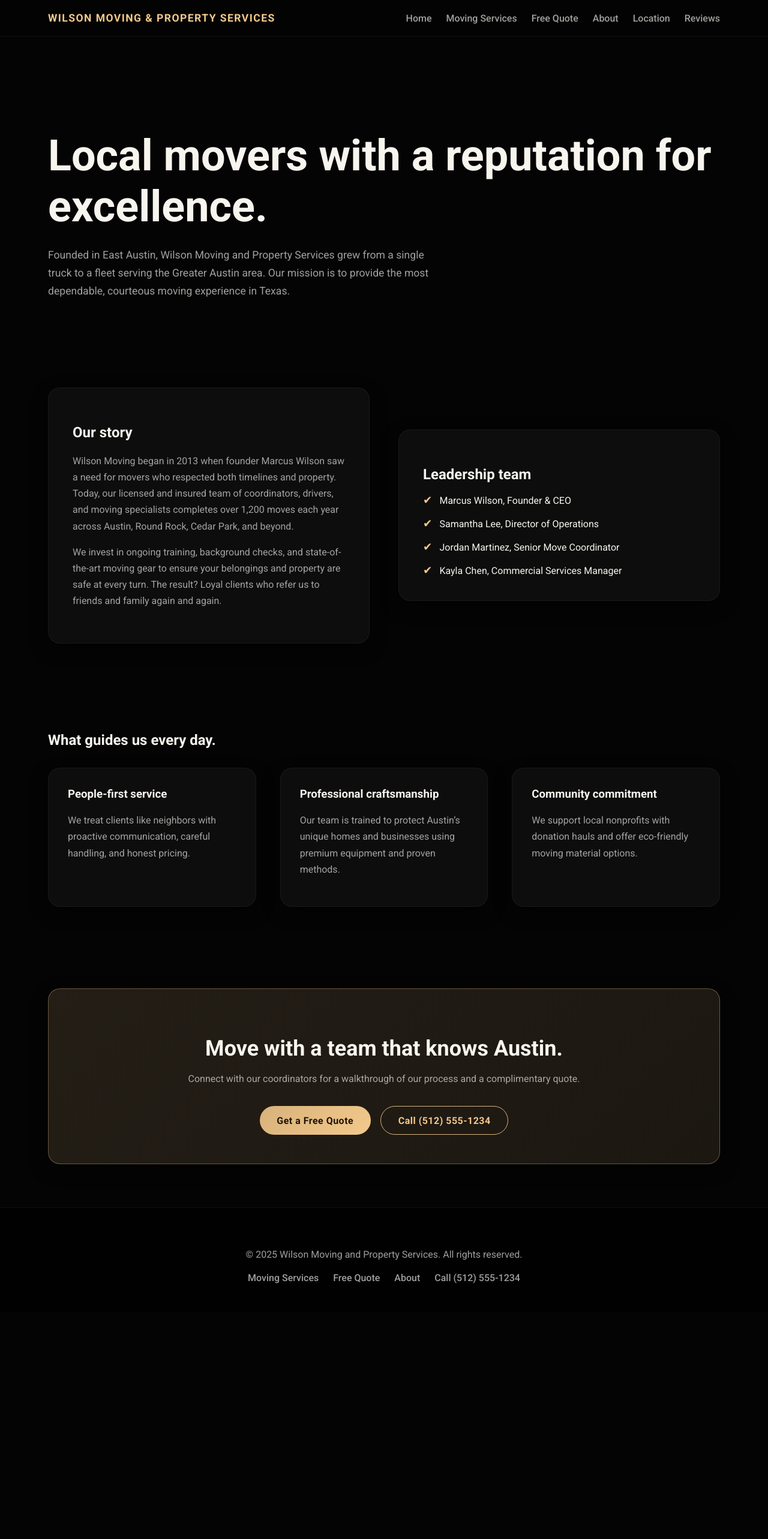
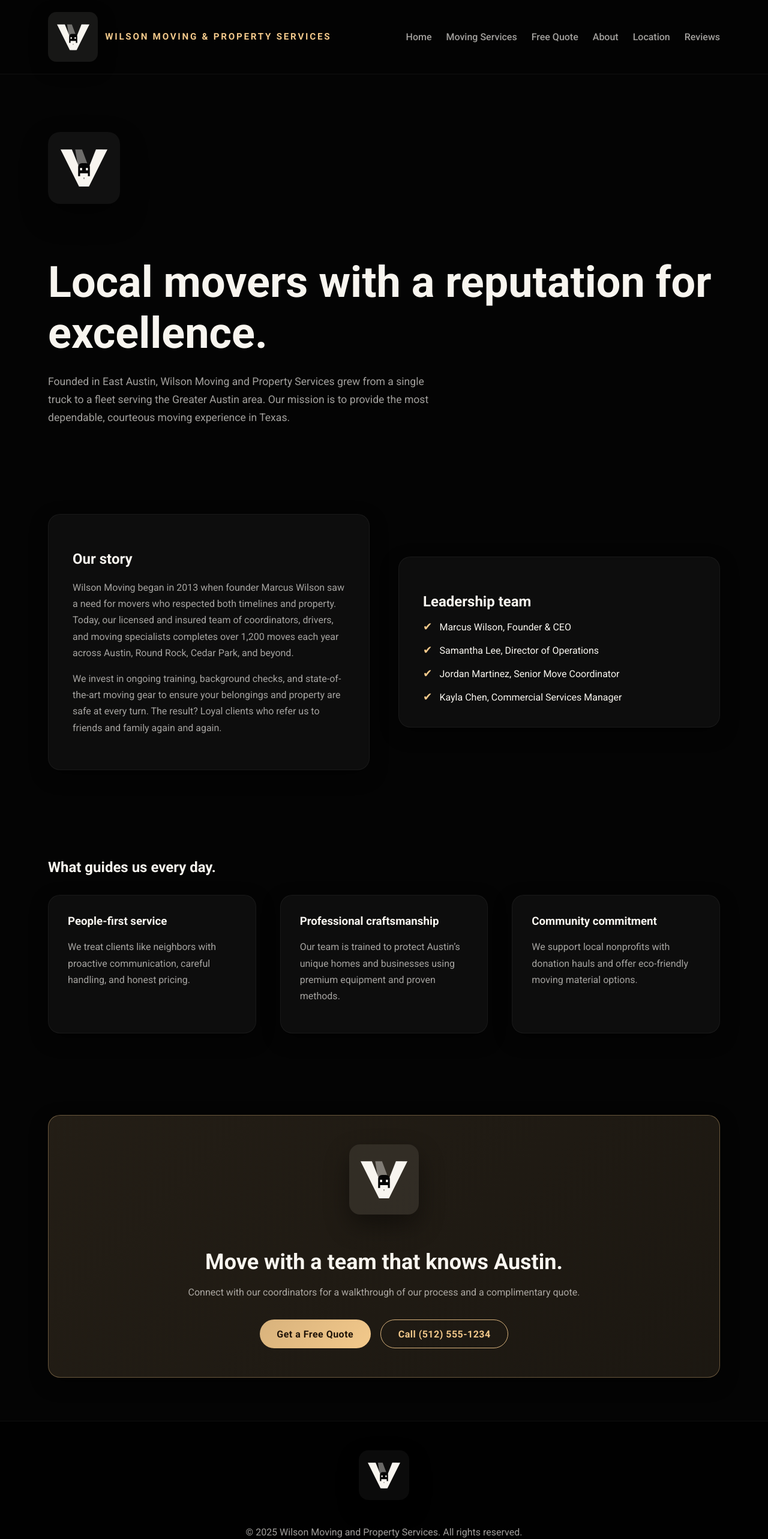
Before and after one commit to card0si/Wilson, a Next.js app: page /about-us in a window 1280 px wide. Shown: the top 2566 px of the page at 60% size. Before the commit the page ends 2188 px from the top, so only its background shows below. Built offline with nearby package versions, Linux system fonts and the light colour scheme.

Commit message:
Add Wilson branding across navigation and hero sections

```diff
--- a/app/about-us/page.tsx
+++ b/app/about-us/page.tsx
@@ -1,5 +1,6 @@
 import { Metadata } from "next";
 import { CallToActionBanner } from "@/components/CallToActionBanner";
+import { BrandLogo } from "@/components/BrandLogo";
 
 export const metadata: Metadata = {
   title: "About Wilson Moving and Property Services",
@@ -30,6 +31,7 @@ export default function AboutPage() {
     <>
       <section className="hero">
         <div className="container">
+          <BrandLogo className="hero-logo" />
           <h1>Local movers with a reputation for excellence.</h1>
           <p>
             Founded in East Austin, Wilson Moving and Property Services grew from a single
--- a/app/customer-reviews/page.tsx
+++ b/app/customer-reviews/page.tsx
@@ -1,5 +1,6 @@
 import { Metadata } from "next";
 import { CallToActionBanner } from "@/components/CallToActionBanner";
+import { BrandLogo } from "@/components/BrandLogo";
 
 export const metadata: Metadata = {
   title: "Customer Reviews",
@@ -40,6 +41,7 @@ export default function CustomerReviewsPage() {
     <>
       <section className="hero">
         <div className="container">
+          <BrandLogo className="hero-logo" />
           <h1>What our clients say.</h1>
           <p>
             Our reputation is built on dependable service and attentive crews. Here’s how
--- a/app/free-moving-quote/page.tsx
+++ b/app/free-moving-quote/page.tsx
@@ -1,4 +1,5 @@
 import { Metadata } from "next";
+import { BrandLogo } from "@/components/BrandLogo";
 
 export const metadata: Metadata = {
   title: "Free Moving Quote",
@@ -10,6 +11,7 @@ export default function FreeMovingQuotePage() {
   return (
     <section className="hero">
       <div className="container">
+        <BrandLogo className="hero-logo" />
         <h1>Request your free moving quote.</h1>
         <p>
           Share the details of your upcoming move and our coordinators will reach out within
--- a/app/globals.css
+++ b/app/globals.css
@@ -250,11 +250,72 @@ nav a:hover {
 }
 
 .logo {
-  font-size: 1.1rem;
+  display: inline-flex;
+  align-items: center;
+  gap: 0.75rem;
+  font-size: 0.95rem;
   font-weight: 700;
-  letter-spacing: 0.08em;
+  letter-spacing: 0.18em;
   text-transform: uppercase;
   color: var(--accent-strong);
+  line-height: 1;
+}
+
+.logo-mark {
+  display: inline-flex;
+  padding: 0.35rem;
+  border-radius: 14px;
+  background: rgba(248, 245, 239, 0.08);
+  box-shadow: 0 10px 30px rgba(0, 0, 0, 0.45);
+}
+
+.logo-mark span,
+.logo-mark img {
+  display: block;
+}
+
+.logo-text {
+  letter-spacing: 0.18em;
+  font-size: 0.95rem;
+}
+
+.hero-logo {
+  display: inline-flex;
+  padding: 0.5rem;
+  border-radius: 20px;
+  background: rgba(248, 245, 239, 0.05);
+  box-shadow: 0 20px 45px rgba(0, 0, 0, 0.45);
+  margin-bottom: 1.75rem;
+}
+
+.hero-logo img {
+  display: block;
+}
+
+.footer-logo {
+  display: inline-flex;
+  padding: 0.35rem;
+  border-radius: 16px;
+  background: rgba(248, 245, 239, 0.04);
+  box-shadow: 0 15px 35px rgba(0, 0, 0, 0.45);
+  margin-bottom: 1.5rem;
+}
+
+.footer-logo img {
+  display: block;
+}
+
+.cta-logo {
+  display: inline-flex;
+  padding: 0.4rem;
+  border-radius: 18px;
+  background: rgba(248, 245, 239, 0.08);
+  box-shadow: 0 18px 40px rgba(0, 0, 0, 0.4);
+  margin-bottom: 1.75rem;
+}
+
+.cta-logo img {
+  display: block;
 }
 
 h1,
--- a/app/location/page.tsx
+++ b/app/location/page.tsx
@@ -1,4 +1,5 @@
 import { Metadata } from "next";
+import { BrandLogo } from "@/components/BrandLogo";
 
 export const metadata: Metadata = {
   title: "Service Area & Location",
@@ -22,6 +23,7 @@ export default function LocationPage() {
     <>
       <section className="hero">
         <div className="container">
+          <BrandLogo className="hero-logo" />
           <h1>Rooted in Austin, serving Central Texas.</h1>
           <p>
             Our headquarters is centrally located to reach every corner of the Austin metro.
--- a/app/moving-services/page.tsx
+++ b/app/moving-services/page.tsx
@@ -1,6 +1,7 @@
 import Link from "next/link";
 import { Metadata } from "next";
 import { CallToActionBanner } from "@/components/CallToActionBanner";
+import { BrandLogo } from "@/components/BrandLogo";
 
 export const metadata: Metadata = {
   title: "Moving Services in Austin",
@@ -56,6 +57,7 @@ export default function MovingServicesPage() {
     <>
       <section className="hero">
         <div className="container">
+          <BrandLogo className="hero-logo" />
           <h1>Premium moving services crafted for Austin.</h1>
           <p>
             From downtown high-rises to Hill Country estates, Wilson Moving and Property
--- a/app/not-found.tsx
+++ b/app/not-found.tsx
@@ -1,9 +1,11 @@
 import Link from "next/link";
+import { BrandLogo } from "@/components/BrandLogo";
 
 export default function NotFound() {
   return (
     <section className="hero">
       <div className="container" style={{ textAlign: "center" }}>
+        <BrandLogo className="hero-logo" />
         <h1>Page not found</h1>
         <p>The page you&apos;re looking for has moved or no longer exists.</p>
         <Link href="/" className="button" style={{ marginTop: "2rem" }}>
--- a/app/page.tsx
+++ b/app/page.tsx
@@ -1,5 +1,6 @@
 import Link from "next/link";
 import { CallToActionBanner } from "@/components/CallToActionBanner";
+import { BrandLogo } from "@/components/BrandLogo";
 
 const coreServices = [
   {
@@ -35,6 +36,7 @@ export default function HomePage() {
         <div className="container">
           <div className="split">
             <div>
+              <BrandLogo size="lg" className="hero-logo" priority />
               <span className="tag">Austin, Texas</span>
               <h1>Moving in Austin made effortless.</h1>
               <p>
--- /dev/null
+++ b/components/BrandLogo.tsx
@@ -0,0 +1,36 @@
+import Image from "next/image";
+import { HTMLAttributes } from "react";
+
+type BrandLogoProps = {
+  size?: "sm" | "md" | "lg";
+  priority?: boolean;
+  alt?: string;
+} & Omit<HTMLAttributes<HTMLSpanElement>, "children">;
+
+const sizeMap = {
+  sm: 72,
+  md: 104,
+  lg: 144
+} as const;
+
+export function BrandLogo({
+  size = "md",
+  priority,
+  alt = "Wilson Moving & Property Services logo",
+  className,
+  ...rest
+}: BrandLogoProps) {
+  const dimension = sizeMap[size];
+
+  return (
+    <span className={className} {...rest}>
+      <Image
+        src="/logo.svg"
+        alt={alt}
+        width={dimension}
+        height={dimension}
+        priority={priority}
+      />
+    </span>
+  );
+}
--- a/components/CallToActionBanner.tsx
+++ b/components/CallToActionBanner.tsx
@@ -1,4 +1,5 @@
 import Link from "next/link";
+import { BrandLogo } from "@/components/BrandLogo";
 
 interface CallToActionBannerProps {
   heading: string;
@@ -50,6 +51,7 @@ export function CallToActionBanner({
             border: "1px solid rgba(243, 201, 139, 0.35)"
           }}
         >
+          <BrandLogo className="cta-logo" />
           <h2 style={{ fontSize: "2.25rem", marginBottom: "1rem" }}>{heading}</h2>
           <p style={{ marginBottom: "2rem" }}>{subheading}</p>
           <div
--- a/components/Footer.tsx
+++ b/components/Footer.tsx
@@ -1,9 +1,11 @@
 import Link from "next/link";
+import { BrandLogo } from "@/components/BrandLogo";
 
 export function Footer() {
   return (
     <footer>
       <div className="container" style={{ textAlign: "center" }}>
+        <BrandLogo size="sm" className="footer-logo" />
         <p style={{ marginBottom: "1rem" }}>
           &copy; {new Date().getFullYear()} Wilson Moving and Property Services. All
           rights reserved.
--- a/components/Header.tsx
+++ b/components/Header.tsx
@@ -2,6 +2,7 @@
 
 import Link from "next/link";
 import { useState } from "react";
+import { BrandLogo } from "@/components/BrandLogo";
 
 const links = [
   { href: "/", label: "Home" },
@@ -19,8 +20,19 @@ export function Header() {
   return (
     <header className="header">
       <div className="container header-inner">
-        <Link href="/" className="logo">
-          Wilson Moving &amp; Property Services
+        <Link
+          href="/"
+          className="logo"
+          aria-label="Wilson Moving & Property Services home"
+        >
+          <BrandLogo
+            size="sm"
+            className="logo-mark"
+            priority
+            alt=""
+            aria-hidden
+          />
+          <span className="logo-text">Wilson Moving &amp; Property Services</span>
         </Link>
         <button
           type="button"
@@ -36,10 +48,7 @@ export function Header() {
           <ul id={navId} className={isMenuOpen ? "is-open" : undefined}>
             {links.map((link) => (
               <li key={link.href}>
-                <Link
-                  href={link.href}
-                  onClick={() => setMenuOpen(false)}
-                >
+                <Link href={link.href} onClick={() => setMenuOpen(false)}>
                   {link.label}
                 </Link>
               </li>
```
Also changed, not shown: public/logo.svg (added).
